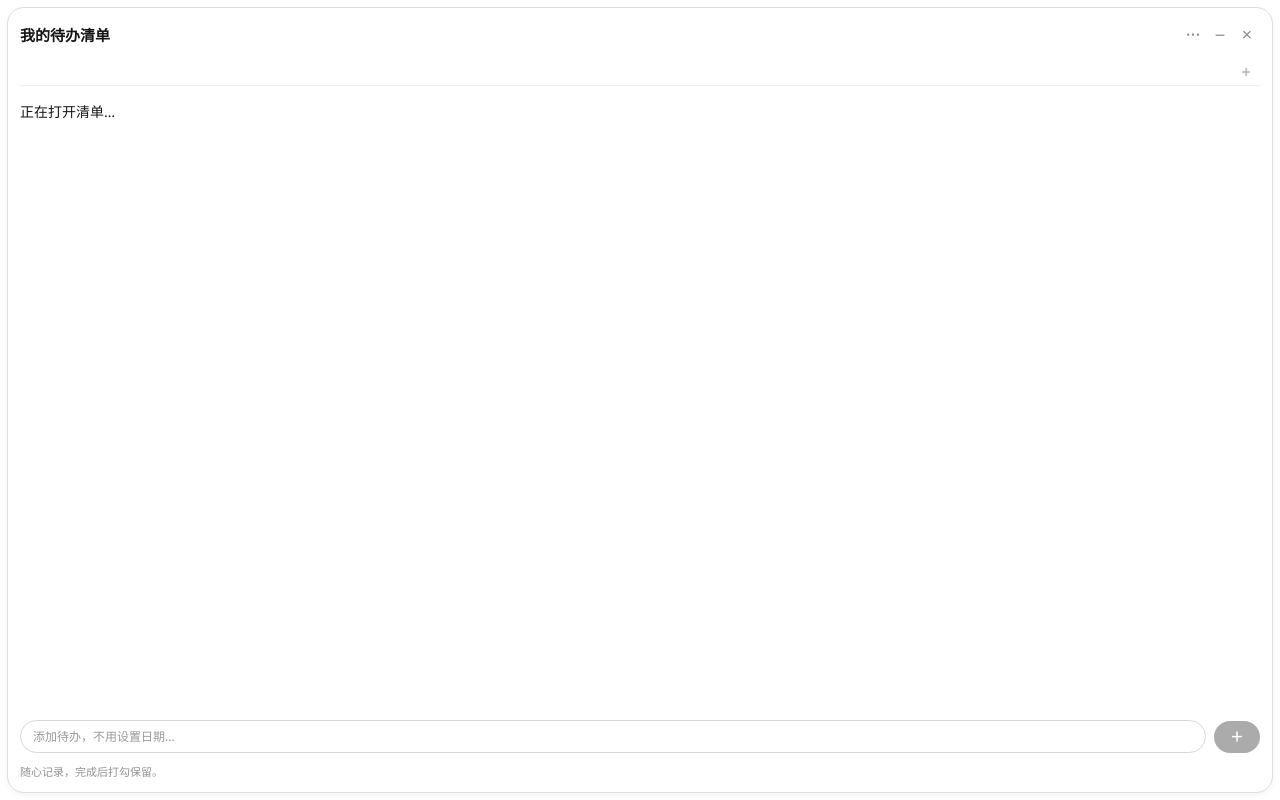
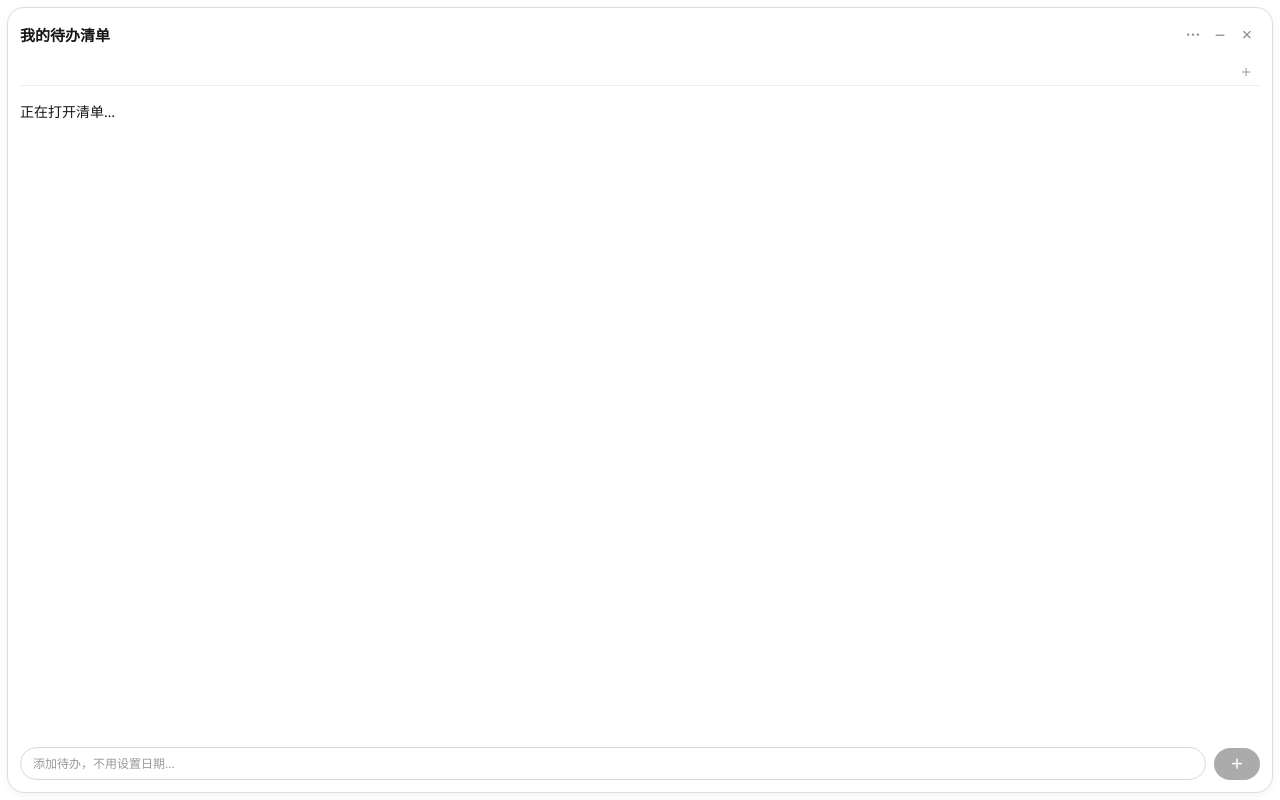
Before and after one commit to EthanQing/suixin, an Electron app: page src/index.html in a window 1280 px wide. Drawn offline with Linux system fonts and the light colour scheme; no server answers.

Commit message:
Remove redundant todo footer hint

```diff
--- a/src/index.html
+++ b/src/index.html
@@ -44,7 +44,6 @@
         <input id="task-input" aria-label="新待办内容" maxlength="2000" placeholder="添加待办，不用设置日期..." required disabled>
         <button class="add-button" type="submit" aria-label="添加待办" title="添加待办（Enter）" disabled>+</button>
       </form>
-      <p class="footnote">随心记录，完成后打勾保留。</p>
       <div id="status" class="status" role="status" hidden>
         <span id="status-text"></span>
         <button id="dismiss-status" aria-label="关闭提示">×</button>
```
